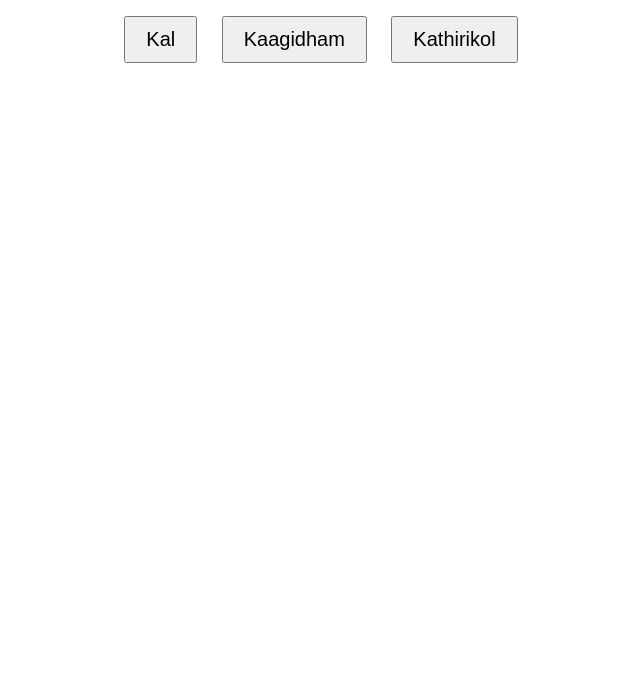
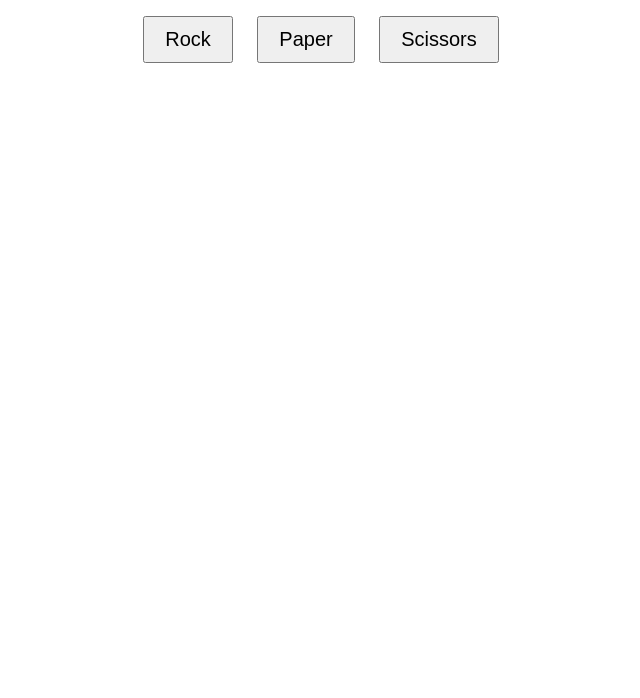
Before and after one commit to M-u-t-h-u/rps, a plain HTML site: page index.html in a window 1280 px wide. Shown: the part 102-800 px from the top of the page, without its empty margins (319-959 px from the left). Drawn offline with Linux system fonts and the light colour scheme.

Commit message:
fix:changed buttons to english

```diff
--- a/index.html
+++ b/index.html
@@ -26,9 +26,9 @@
 <body>
     <h1>Rock Paper Scissors</h1>
     <div class="choices">
-        <button onclick="playGame('rock')">Kal</button>
-        <button onclick="playGame('paper')">Kaagidham</button>
-        <button onclick="playGame('scissors')">Kathirikol</button>
+        <button onclick="playGame('rock')">Rock</button>
+        <button onclick="playGame('paper')">Paper</button>
+        <button onclick="playGame('scissors')">Scissors</button>
     </div>
     <p id="result"></p>
 
```
